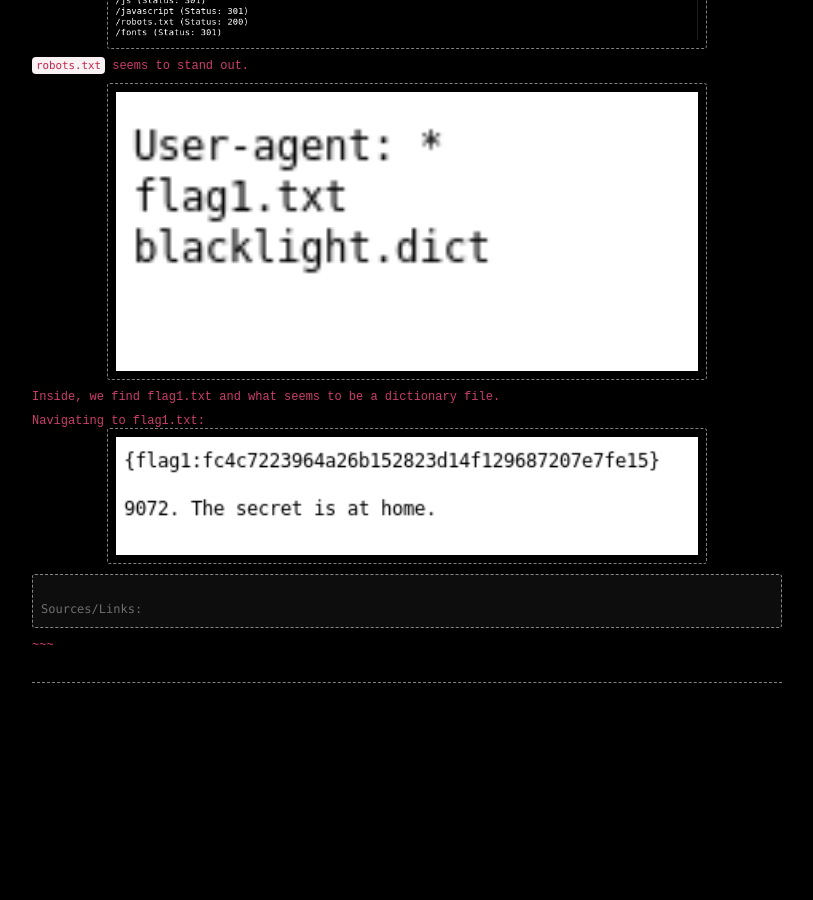
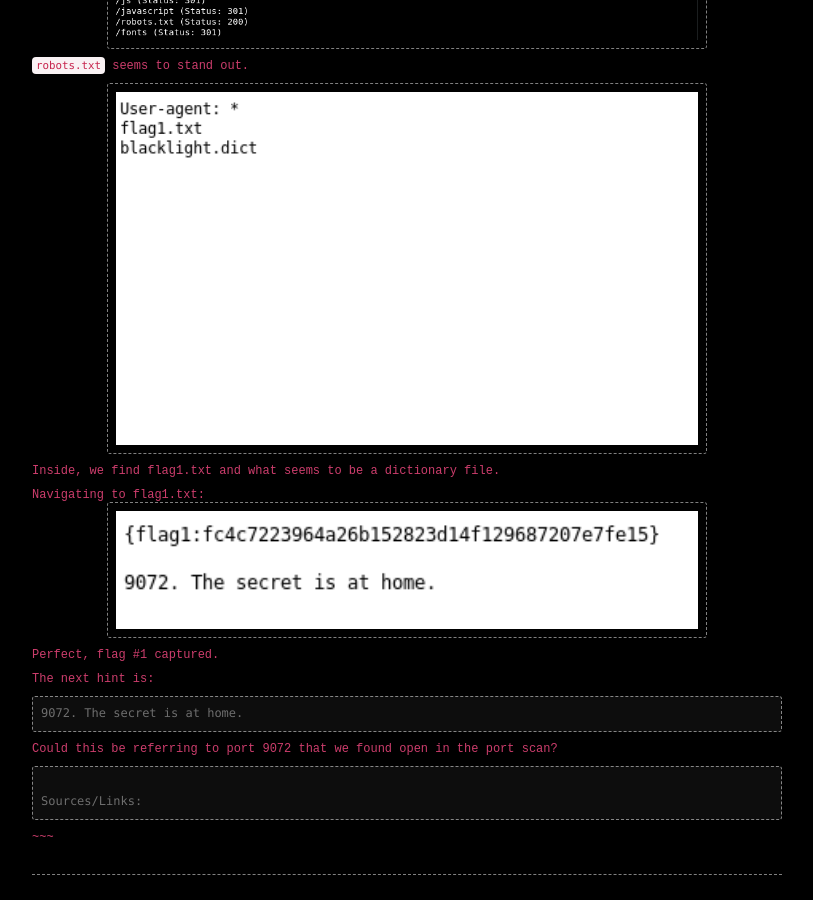
Before and after one commit to ch4n3l/ch4n3l.github.io, a Jekyll site: the page built from _posts/2017/2018-07-22-blacklight.md, in a window 1280 px wide and 900 px high, scrolled down 1493 px. Shown: the whole window, without its empty margins (233-1046 px from the left). Built offline with Jekyll 4.4.1, drawn with Linux system fonts in a browser that asks for light colours; comment, search, counter and statistics services are not loaded; before the commit the page ends 2201 px from its top, so only the background shows below that; some of the changed text lies outside the part shown.

Commit message:
robots pic fix

```diff
--- a/_posts/2017/2018-07-22-blacklight.md
+++ b/_posts/2017/2018-07-22-blacklight.md
@@ -28,7 +28,7 @@ IP = host's ip
 a = all (Scan 65535 ports)
 ~~~
 
-Ports 80 and 9072 are open.
+`Ports 80 and 9072 are open`
 
 ## ii. Enumeration
 
@@ -51,6 +51,14 @@ Inside, we find flag1.txt and what seems to be a dictionary file.
 Navigating to flag1.txt:
 ![Screenshot]({{ site.baseurl }}/images/posts/2017/blacklight/flag1.png)
 
+Perfect, flag #1 captured.
+
+The next hint is:
+~~~
+9072. The secret is at home.
+~~~
+
+Could this be referring to port 9072 that we found open in the port scan?
 
 
 
```
Also changed, not shown: images/posts/2017/blacklight/robots.png, 1 other file.
